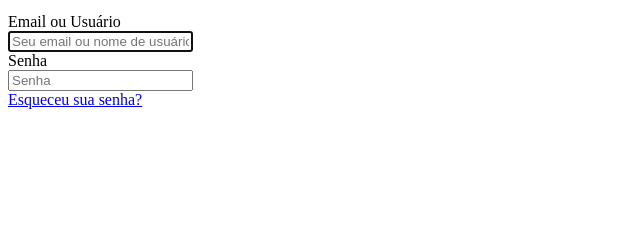
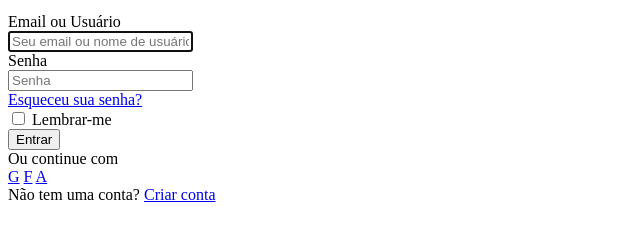
Before and after one commit to lucxsfontenele/tela-de-login, a plain HTML site: page index.html in a window 1280 px wide. Shown: the part 101-342 px from the top of the page, without its empty margins (0-640 px from the left). Drawn offline with Linux system fonts and the light colour scheme.

Commit message:
add button

```diff
--- a/index.html
+++ b/index.html
@@ -33,7 +33,30 @@
                 <a href="/recuperar-senha">Esqueceu sua senha?</a>
             </div>
 
+            <div class="options">
+                <div class="remember-me">
+                    <input type="checkbox" id="remember" name="remember">
+                    <label for="remember">Lembrar-me</label>
+                </div>
+            </div>
+
+            <button type="submit">Entrar</button>
         </form>
+
+        <div class="divider">
+            <span>Ou continue com</span>
+        </div>
+
+        <div class="social-login">
+            <a href="#" class="social-btn" aria-label="Entrar com Google">G</a>
+            <a href="#" class="social-btn" aria-label="Entrar com Facebook">F</a>
+            <a href="#" class="social-btn" aria-label="Entrar com Apple">A</a>
+        </div>
+
+        <div class="singup-link">
+            Não tem uma conta? <a href="/cadastro">Criar conta</a>
+        </div>
+
     </main>
 </body>
 </html>
```
